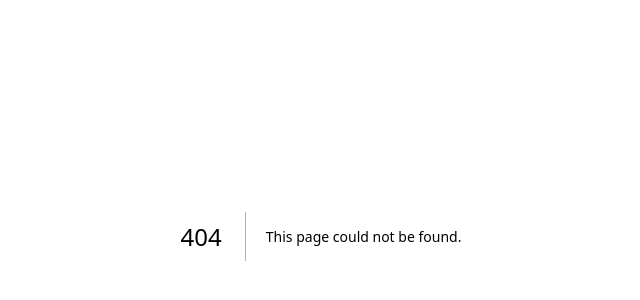
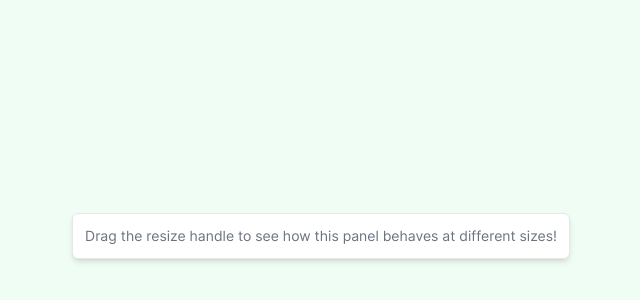
Before and after one commit to aakindel/resizeable-panel-component, a Next.js app: page /panel_demo in a window 1280 px wide. Before the commit this address had no page. Shown: the part 164-464 px from the top of the page, without its empty margins (319-959 px from the left). Built offline with nearby package versions, Linux system fonts and the light colour scheme.

Commit message:
create panel demo page

```diff
--- a/pages/index.tsx
+++ b/pages/index.tsx
@@ -1,5 +1,6 @@
 import type { NextPage } from "next";
 import Head from "next/head";
+import { ResizeablePanelIFrame } from "../components/ResizeablePanel";
 
 const Home: NextPage = () => {
   return (
@@ -10,8 +11,15 @@ const Home: NextPage = () => {
         <link rel="icon" href="/favicon.ico" />
       </Head>
 
-      <main>
-        <p className="text-base">Default template removed.</p>
+      <main className="h-screen w-screen px-4 pt-24">
+        <div className="mx-auto flex max-w-3xl flex-col gap-12">
+          <ResizeablePanelIFrame
+            pxHeight={500}
+            title={"Resizeable Panel Demo"}
+            src="/panel_demo"
+          />
+        </div>
+        <div className=" mt-24 h-[10px] w-screen"></div>
       </main>
     </div>
   );
--- /dev/null
+++ b/pages/panel_demo.tsx
@@ -0,0 +1,41 @@
+import type { NextPage } from "next";
+import Head from "next/head";
+
+const PanelDemoPage: NextPage = () => {
+  return (
+    <div className="h-screen w-full">
+      <Head>
+        <title>Resizeable Panel Demo</title>
+        <meta
+          name="description"
+          content="ResizeablePanel component demo page."
+        />
+        <link rel="icon" href="/favicon.ico" />
+      </Head>
+      <div
+        className="flex h-full w-full flex-col items-center justify-center overflow-hidden bg-slate-100
+        [@media(min-width:500px)]:bg-blue-50 [@media(min-width:725px)]:bg-green-50
+        [@media(min-width:1024px)]:bg-red-50 [@media(min-width:1280px)]:bg-yellow-50
+        [@media(min-width:1536px)]:bg-fuchsia-50"
+      >
+        <div className="absolute top-24 text-sm font-semibold text-gray-500 [@media(min-width:500px)]:hidden">
+          @ xs screen
+        </div>
+        <div
+          className="mx-12 flex flex-col flex-wrap items-center justify-center gap-4 rounded-md border border-solid
+          border-gray-200 bg-white p-3 text-right text-sm text-gray-500 shadow-md
+          [@media(min-width:500px)]:flex-row [@media(min-width:725px)]:mx-auto"
+        >
+          <span className="flex flex-col flex-wrap items-center justify-center gap-4 [@media(min-width:500px)]:flex-row">
+            <span className="block text-left">
+              Drag the resize handle to see how this panel behaves at different
+              sizes!
+            </span>
+          </span>
+        </div>
+      </div>
+    </div>
+  );
+};
+
+export default PanelDemoPage;
```
